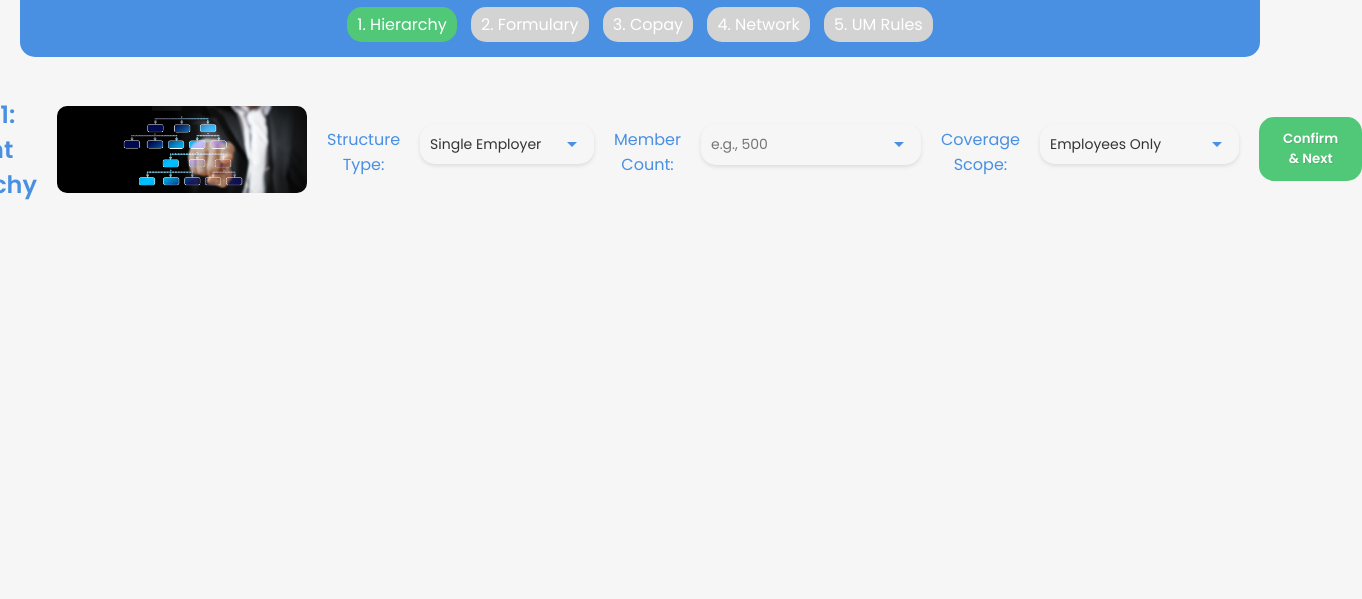
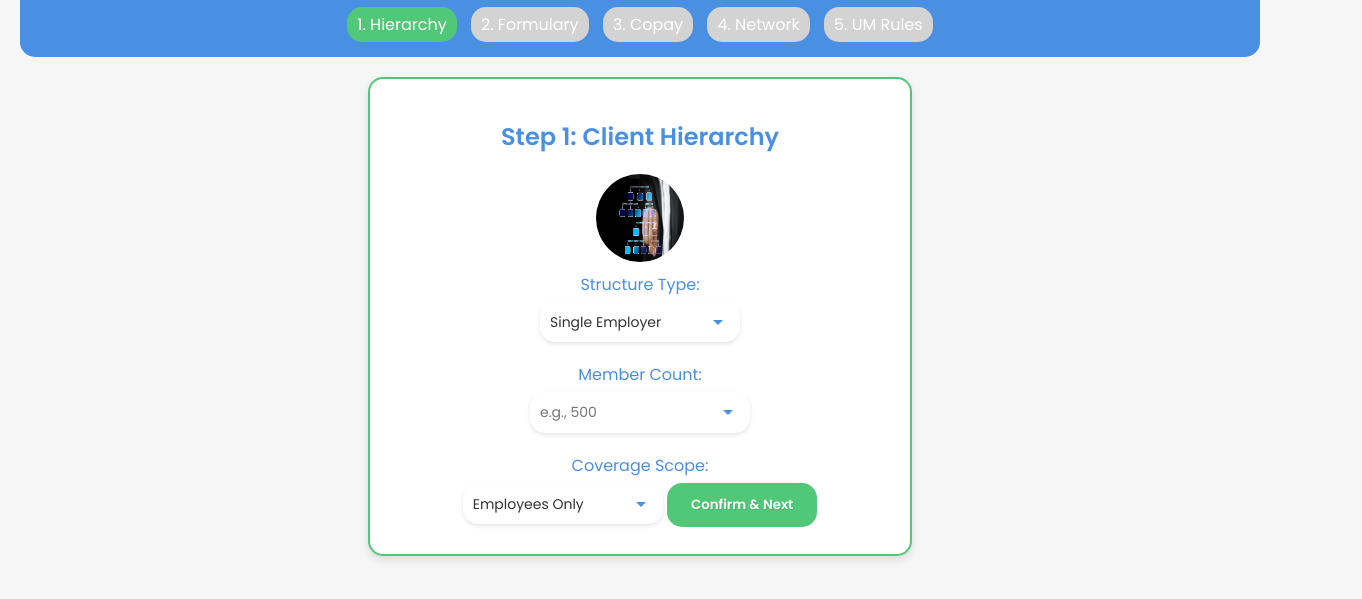
Before and after one commit to KBrownIII/PBMConfigPrototype, a plain HTML site: page index.html in a window 1280 px wide. Both pictures are taken after a click on the button "Start Building". Shown: the part 115-714 px from the top of the page, 1362 px wide, since content can reach past the window. Drawn offline with Linux system fonts and the light colour scheme.

Commit message:
Update styles.css

```diff
--- a/styles.css
+++ b/styles.css
@@ -57,28 +57,20 @@ p {
     background-color: #50C878;
 }
 .step {
-    display: flex;
-    flex-direction: row; /* Explicitly horizontal */
-    justify-content: center;
-    align-items: center;
-    max-width: 700px;
-    margin: 20px auto;
-    gap: 20px;
-}
-.dialog {
-    background-color: #FFFFFF;
+    background-color: white;
     padding: 20px;
     border-radius: 15px;
     border: 2px solid #50C878;
+    margin: 20px auto;
+    max-width: 500px;
     box-shadow: 0 4px 8px rgba(0, 0, 0, 0.1);
-    width: 400px;
-    min-height: 250px;
-    text-align: left;
 }
 .step-image {
-    width: 250px;
-    height: auto;
-    border-radius: 10px;
+    width: 88px; /* 75% bigger than 50px */
+    height: 88px;
+    border-radius: 44px; /* Half of width for circle */
+    margin: 10px auto;
+    display: block;
 }
 label {
     display: block;
@@ -124,7 +116,7 @@ button:hover {
 }
 .results-container {
     display: flex;
-    flex-direction: row; /* Explicitly horizontal */
+    flex-direction: row;
     justify-content: center;
     align-items: flex-start;
     max-width: 700px;
```
